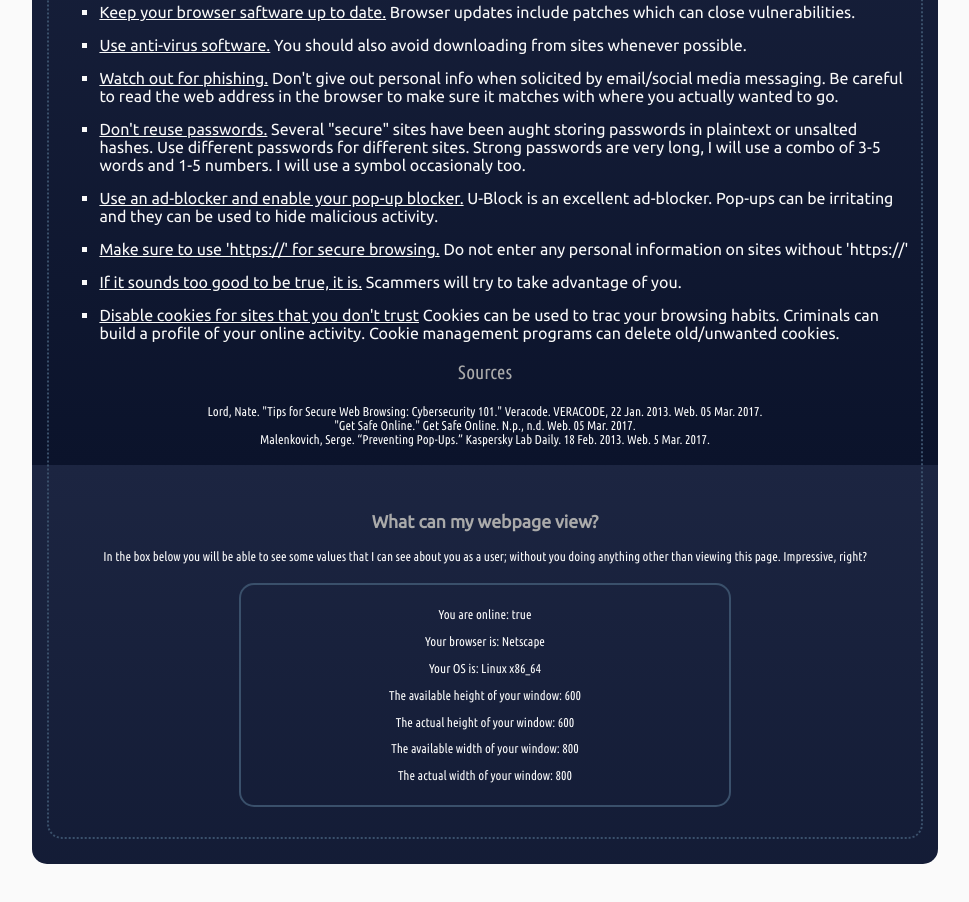
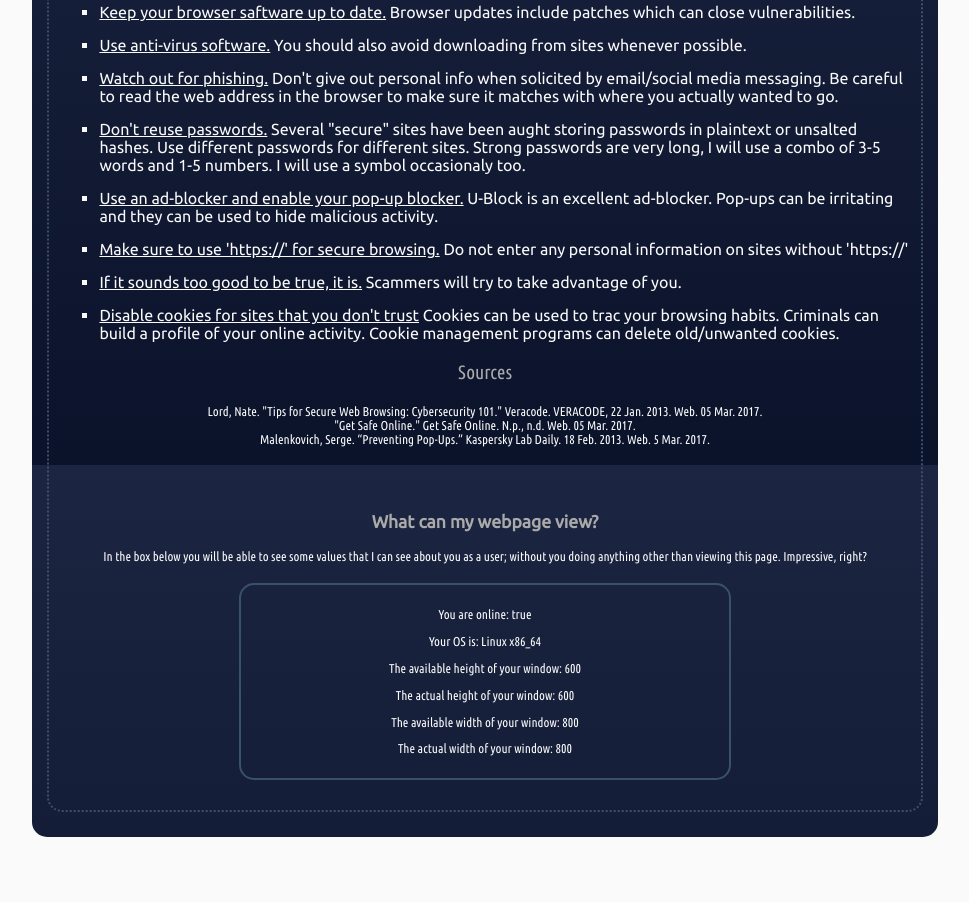
Before and after one commit to mckennah/mckennah.github.io, a plain HTML site: page index.html in a window 1280 px wide. Shown: the part 557-1459 px from the top of the page, without its empty margins (155-1124 px from the left). Drawn offline with Linux system fonts and the light colour scheme.

Commit message:
grrr netscape

```diff
--- a/index.html
+++ b/index.html
@@ -123,7 +123,6 @@ Impressive, right?</p>
 <script> //script to return some values requested for assignment
 var message = "";
 message += "<p>You are online:  " + navigator.onLine + "</p>"; //tested this with airplane mode and it works
-message += "<p>Your browser is:  " + navigator.appName + "</p>";
 message += "<p>Your OS is:  " + navigator.platform + "</p>";
 message += "<p>The available height of your window:  " + screen.availHeight + "</p>";
 message += "<p>The actual height of your window:  " + screen.height + "</p>";
```
